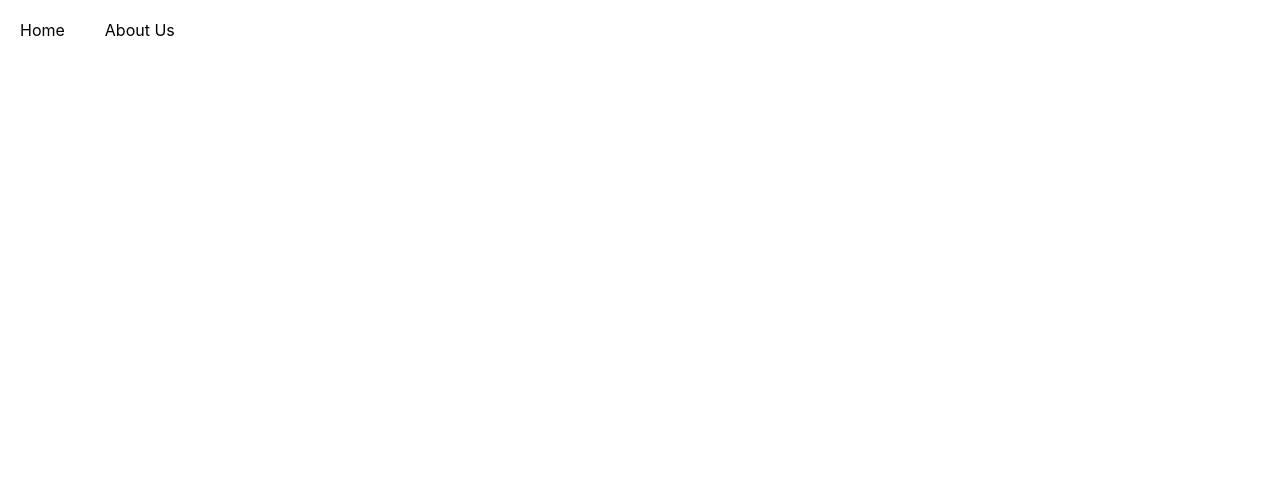
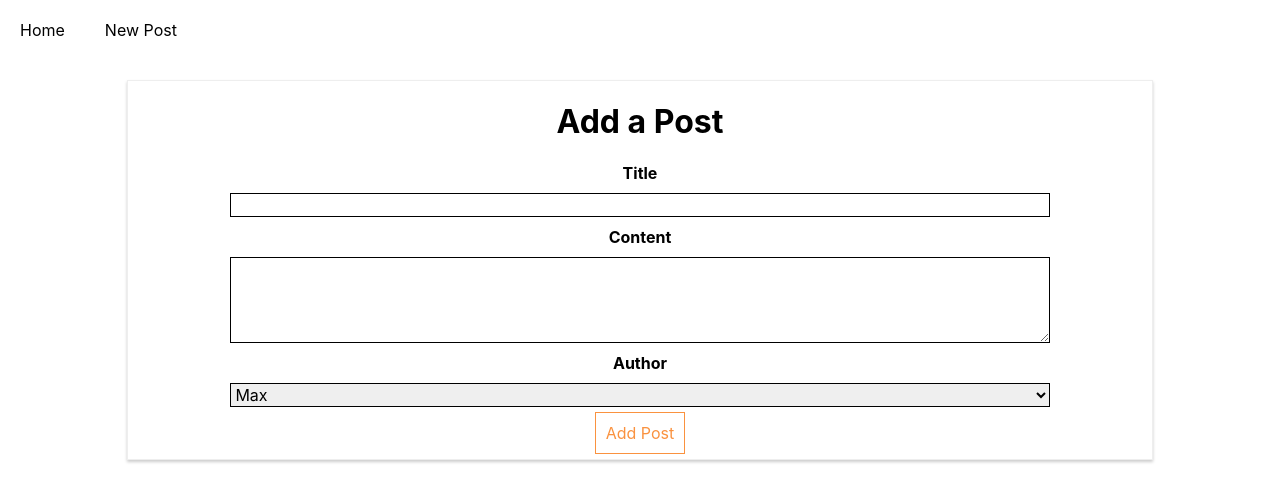
Before and after one commit to ssaik/udemy-http-ajax, a React (Create React App) app: page /new-post in a window 1280 px wide. Shown: the top 502 px of the page. Built offline with nearby package versions, Linux system fonts and the light colour scheme.

Commit message:
Instead <a> tag, using <Link> which will render the DOM instead of re-loading

```diff
--- a/src/containers/Blog/Blog.js
+++ b/src/containers/Blog/Blog.js
@@ -1,6 +1,7 @@
 import React, { Component } from 'react';
 import Posts from '../Posts/Posts'
-import { Route } from 'react-router-dom'
+import NewPost from '../NewPost/NewPost'
+import { Route, Link } from 'react-router-dom'
 
 import './Blog.css';
 
@@ -12,12 +13,19 @@ class Blog extends Component {
                 <header className="Blog">
                     <nav>
                         <ul>
-                            <li><a href="/">Home</a></li>
-                            <li><a href="/about-us">About Us</a></li>
+                            <li><Link to="/">Home</Link></li>
+                            <li><Link to={{
+                                pathname: "/new-post",
+                                hash: "#Submit",
+                                search: "?quick-submit=true"
+                                }}>
+                                New Post</Link>
+                            </li>
                         </ul>
                     </nav>
                 </header>
                 <Route path="/" exact component={Posts} />
+                <Route path="/new-post" component={NewPost} />
             </div>
         );
     }
```
Also changed, not shown: 1 other file (tests, documents, lock files or other folders).
